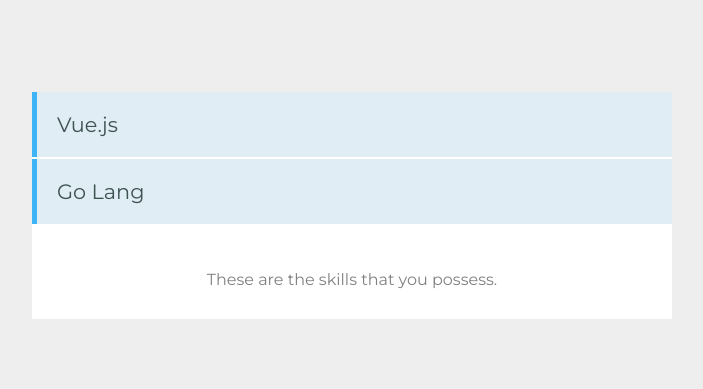
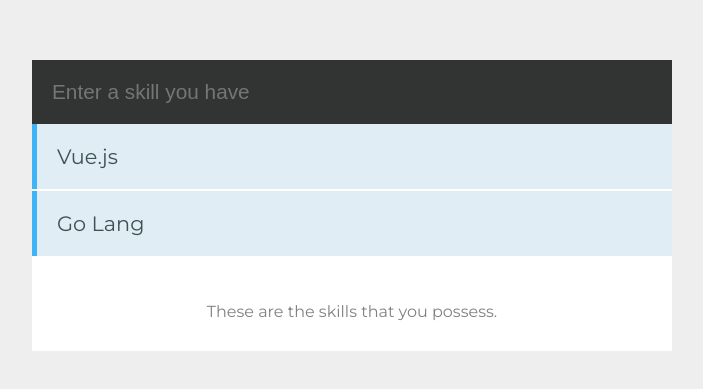
Before and after one commit to ishtian-revee/Vue, a Vue app in the folder projects/vue-skills/: page / in a window 1280 px wide. Shown: the part 187-576 px from the top of the page, without its empty margins (288-991 px from the left). Built offline with nearby package versions, Linux system fonts and the light colour scheme.

Commit message:
form (skill addition) submission implemented

```diff
--- a/projects/vue-skills/src/components/Skills.vue
+++ b/projects/vue-skills/src/components/Skills.vue
@@ -1,6 +1,10 @@
 <template>
   <div class="hello">
     <div class="holder">
+      <form @submit.prevent="addSkill">
+        <input type="text" placeholder="Enter a skill you have" v-model="skill">
+      </form>
+
       <ul>
         <li v-for="(data, index) in skills" :key='index'>
           {{ data.skill }}
@@ -17,10 +21,17 @@
   name: 'Skills',
   data() {
     return {
+      skill: '',
       skills: [
         { "skill": "Vue.js" },
         { "skill": "Go Lang" }
       ]
+    }
+  },
+  methods: {
+    addSkill() {
+      this.skills.push({skill: this.skill})   // pushes a new skill object to the skills array
+      this.skill = '';                        // clear out the skill text area after pushing it
     }
   }
 }
@@ -56,4 +67,13 @@
   .container {
     box-shadow: 0px 0px 40px lightgray;
   }
+
+  input {
+    width: calc(100% - 40px);
+    border: 0;
+    padding: 20px;
+    font-size: 1.3em;
+    background-color: #323333;
+    color: #687F7F;
+  }
 </style>
```
